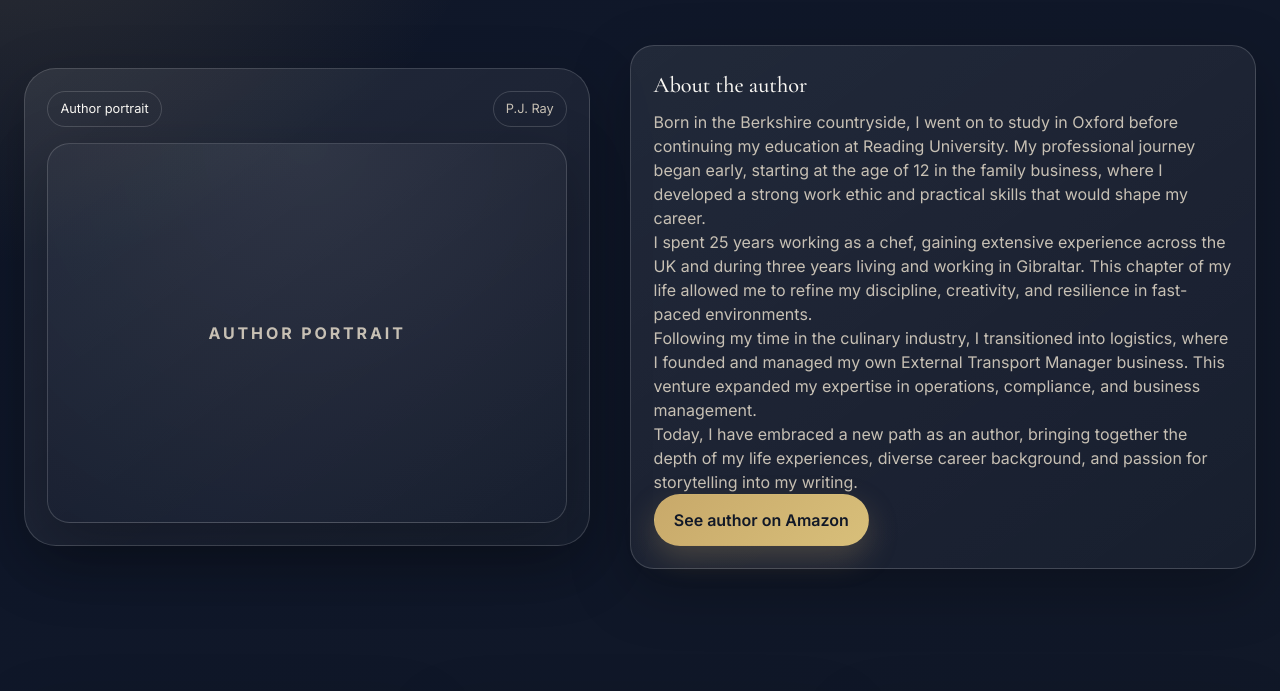
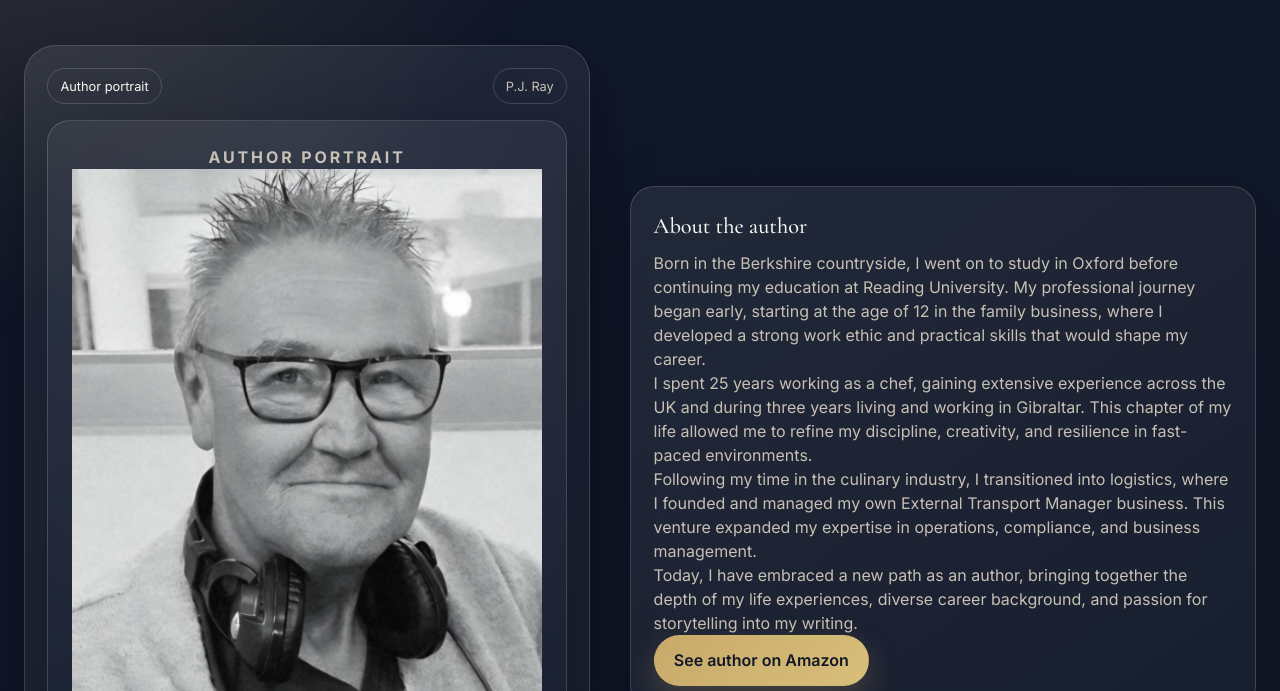
Before and after one commit to adeyejesuolaoluwa/comonline, a plain HTML site: page authors.html in a window 1280 px wide. Shown: the part 261-952 px from the top of the page. Drawn offline with nearby package versions, Linux system fonts and the light colour scheme.

Commit message:
Embed author portrait image and update author page

```diff
--- a/authors.html
+++ b/authors.html
@@ -49,7 +49,9 @@
             <span class="hero-pill">Author portrait</span>
             <span class="hero-pill muted">P.J. Ray</span>
           </div>
-          <div class="hero-illustration author-photo" role="img" aria-label="Portrait of P.J. Ray"></div>
+          <div class="hero-illustration author-photo" role="img" aria-label="Portrait of P.J. Ray">
+            <img src="assets/img/author-portrait.jpg" alt="Portrait of P.J. Ray" />
+          </div>
         </div>
         <div class="contact-panel reveal">
           <h3>About the author</h3>
```
Also changed, not shown: assets/img/author-portrait.jpg (added).
